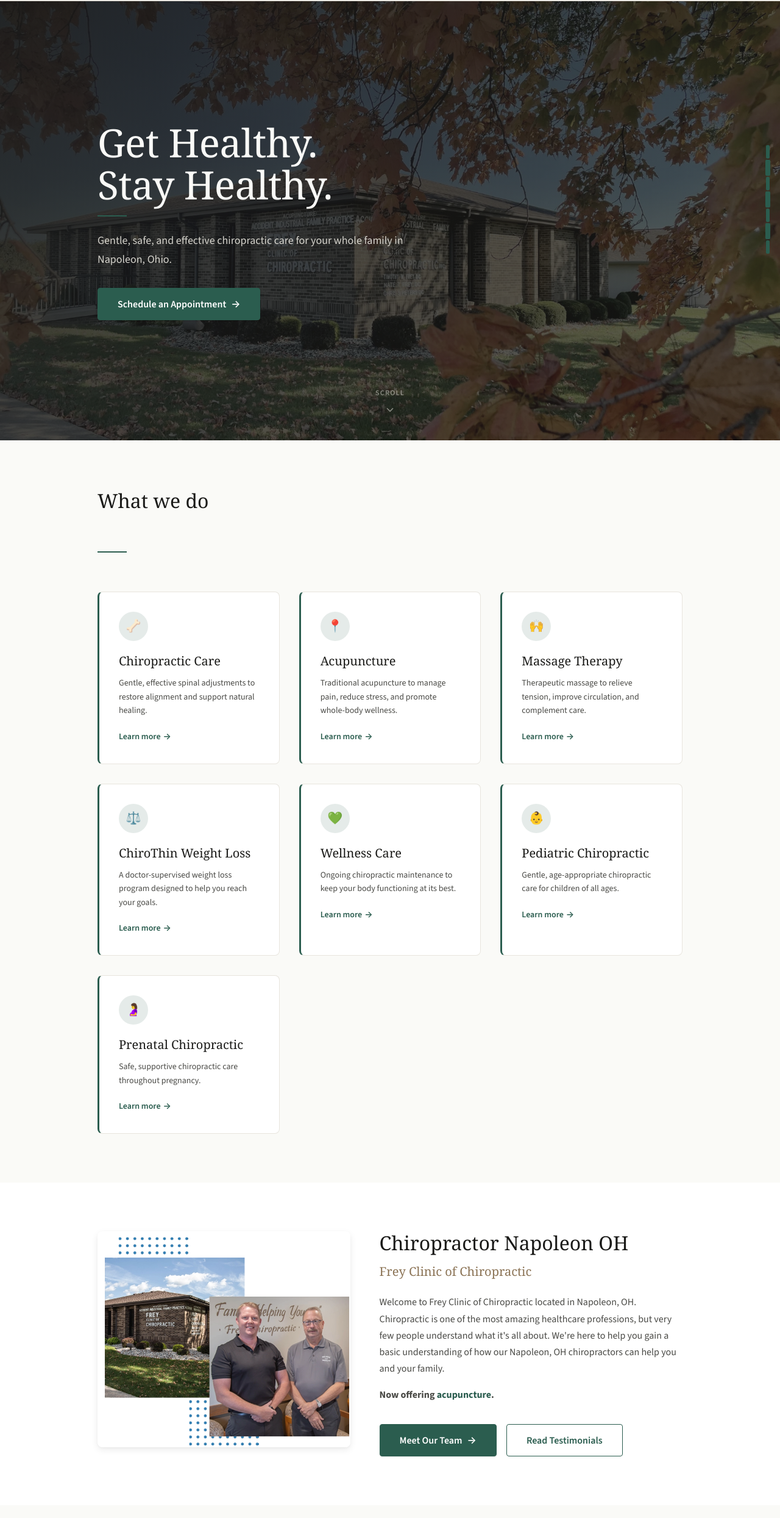
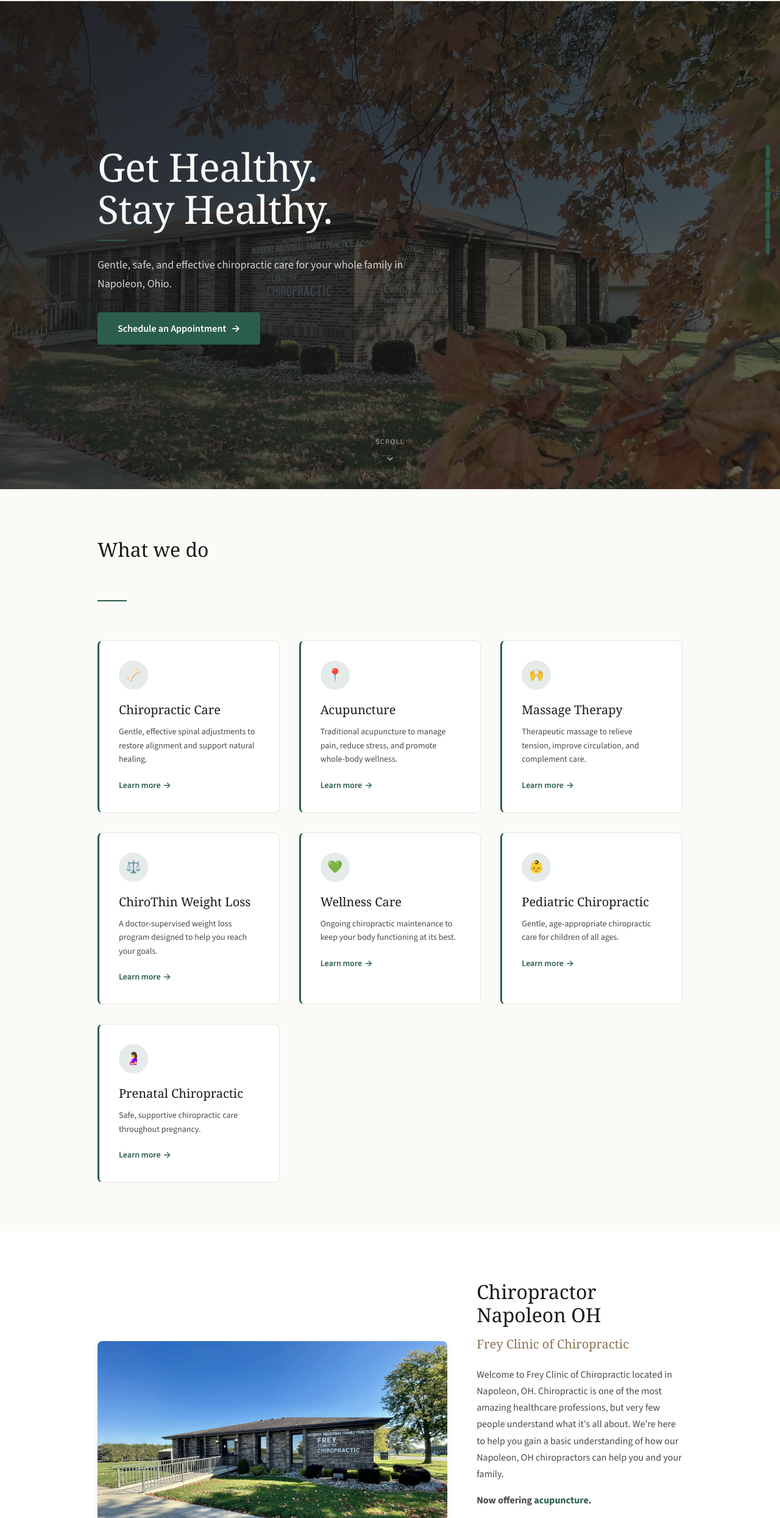
Before and after one commit to skyaboveme/NapoleonChiro, an Astro site: page / in a window 1280 px wide. Shown: the part 71-2560 px from the top of the page at 61% size. Built offline with nearby package versions, Linux system fonts and the light colour scheme; Astro itself is replaced by a stand-in of ours; a web font is replaced by a local one.

Commit message:
Adjust homepage, team, clinic, and testimonial photos.
Remove the two-doctor photo beside Chiropractor Napoleon and show a larger office photo. Drop doctor portraits from the team grid, even out Frenchessica's photo, and remove the duplicate clinic shots and the testimonial quotation photo.

Co-authored-by: skyaboveme <skyaboveme@users.noreply.github.com>

```diff
--- a/src/pages/index.astro
+++ b/src/pages/index.astro
@@ -141,13 +141,13 @@ const values = [
 
   <!-- About intro -->
   <section class="section" style="background-color:var(--white);" data-spine-section="2">
-    <div class="container grid grid--sidebar">
+    <div class="container grid grid--office">
       <div class="reveal">
         <img
-          src="/images/team.webp"
-          alt="Dr. Timothy Frey and Dr. Christopher Peters"
-          width="703"
-          height="600"
+          src="/images/clinic-7336.webp"
+          alt="Frey Clinic of Chiropractic in Napoleon, Ohio"
+          width="1800"
+          height="1034"
           loading="lazy"
           class="img-elevated"
           style="width:100%; height:auto; filter:saturate(0.85);"
--- a/src/styles/global.css
+++ b/src/styles/global.css
@@ -202,6 +202,10 @@ p:last-child {
   grid-template-columns: 1fr;
 }
 
+.grid--office {
+  grid-template-columns: 1fr;
+}
+
 @media (min-width: 48rem) {
   .grid--2 {
     grid-template-columns: 1fr 1fr;
@@ -211,6 +215,10 @@ p:last-child {
   }
   .grid--sidebar {
     grid-template-columns: 1fr 1.2fr;
+  }
+  .grid--office {
+    grid-template-columns: 1.7fr 1fr;
+    align-items: center;
   }
 }
 
@@ -330,7 +338,7 @@ p:last-child {
 /* --- Hero — CINEMATIC upgrade --- */
 .hero {
   position: relative;
-  min-height: 85vh;
+  min-height: 100vh;
   display: flex;
   align-items: center;
   overflow: hidden;
@@ -443,7 +451,7 @@ p:last-child {
 
 @media (min-width: 48rem) {
   .hero {
-    min-height: 90vh;
+    min-height: 100vh;
   }
   .hero h1 {
     font-size: var(--text-5xl);
@@ -1283,3 +1291,9 @@ p:last-child {
     grid-template-columns: 1fr 1fr 1fr;
   }
 }
+
+.photo-grid--team .photo-card img {
+  aspect-ratio: 5 / 6;
+  object-fit: cover;
+  object-position: center 18%;
+}
```
Also changed, not shown: src/pages/about.astro (+0 -8 lines), src/pages/testimonials.astro (+0 -9 lines).
